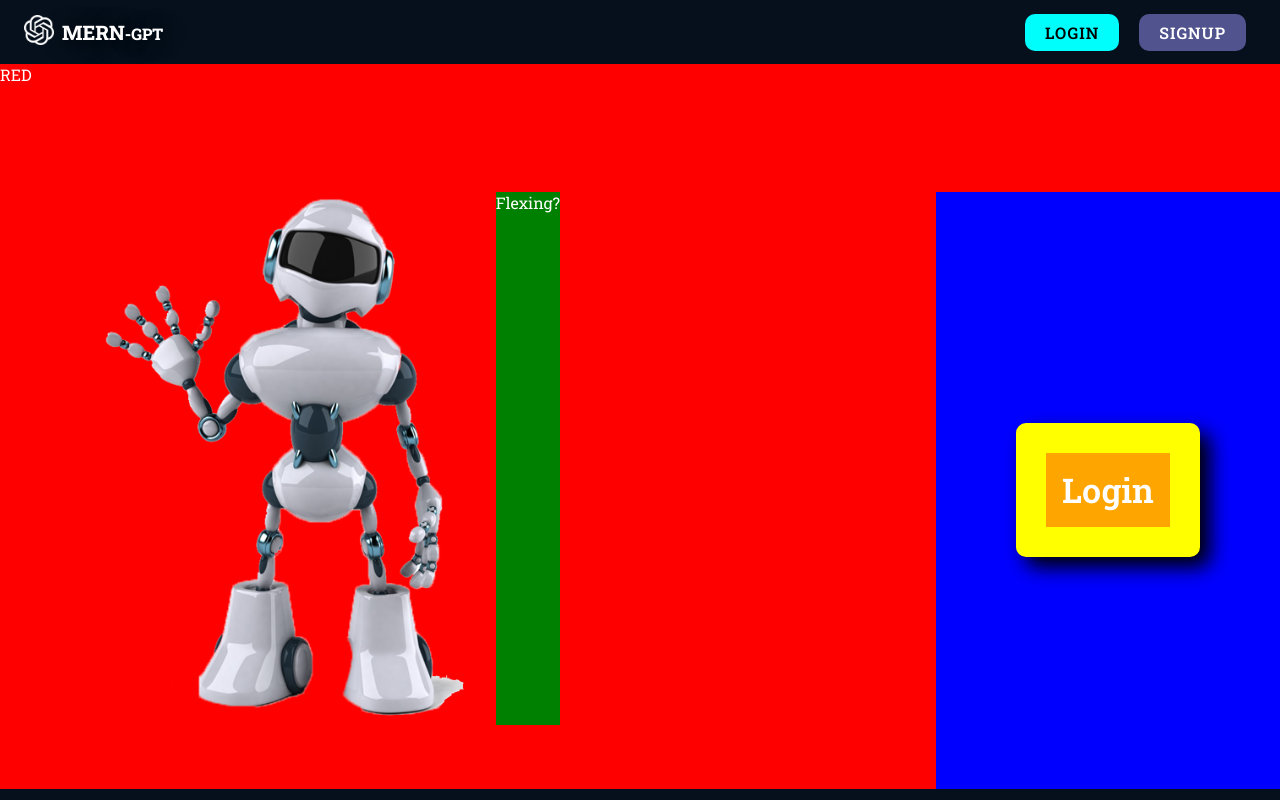
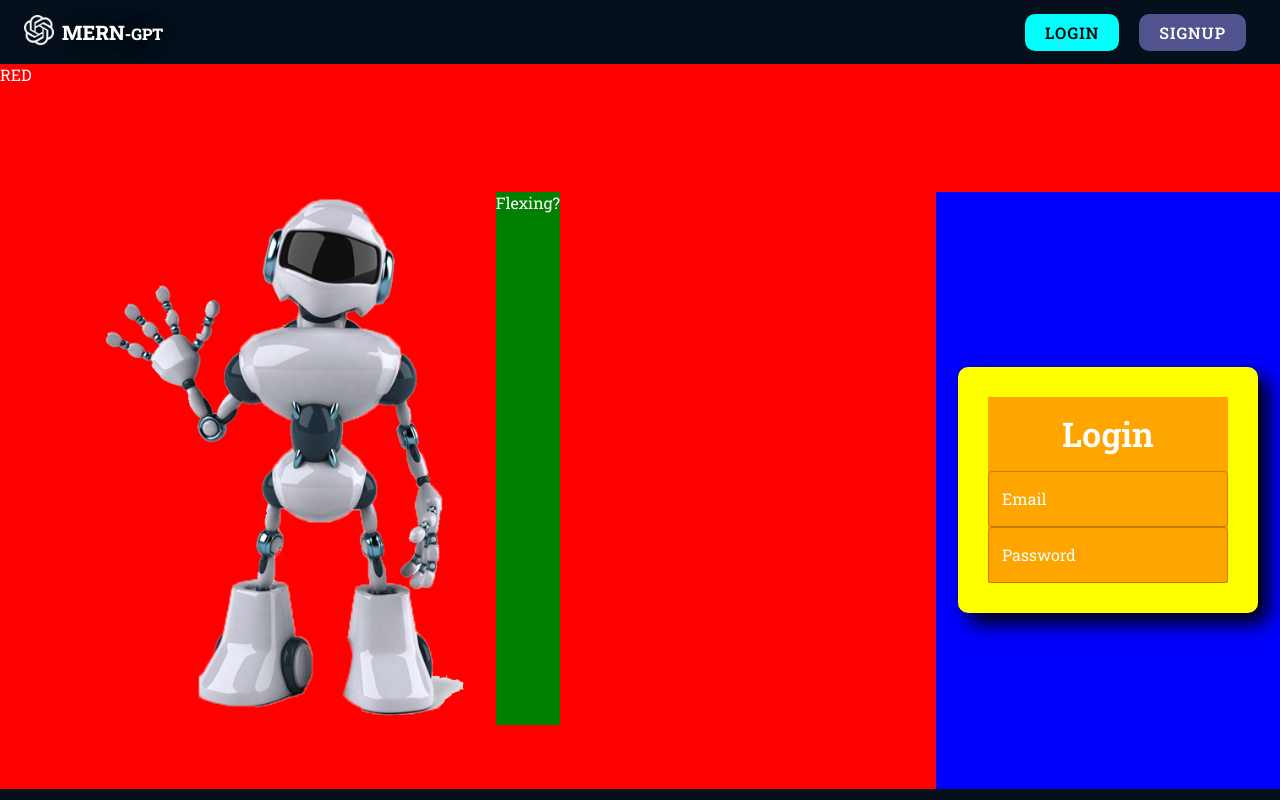
Before and after one commit to ctelfair20/ChatGPT_Clone, a React (Vite) app in the folder Frontend/: page /login in a window 1280 px wide. Built offline with nearby package versions, Linux system fonts and the light colour scheme.

Commit message:
added a custom input comp to login form

```diff
--- /dev/null
+++ b/Frontend/src/components/shared/CustomizedInput.tsx
@@ -0,0 +1,20 @@
+import { TextField } from "@mui/material"
+
+type Props = {
+  name: string,
+  type: string,
+  label: string,
+}
+
+function CustomizedInput({ name, type, label }: Props) {
+
+  return (
+    <TextField
+      name={name}
+      type={type}
+      label={label}
+    />
+  )
+}
+
+export default CustomizedInput
--- a/Frontend/src/pages/Login.tsx
+++ b/Frontend/src/pages/Login.tsx
@@ -1,4 +1,5 @@
 import { Box, Typography } from "@mui/material"
+import CustomizedInput from "../components/shared/CustomizedInput"
 
 const Login = () => {
   return (
@@ -54,6 +55,8 @@ const Login = () => {
             >
               Login
             </Typography>
+            <CustomizedInput name="email" type="email" label="Email" />
+            <CustomizedInput name="password" type="password" label="Password" />
           </Box>
         </form>
       </Box>
```
